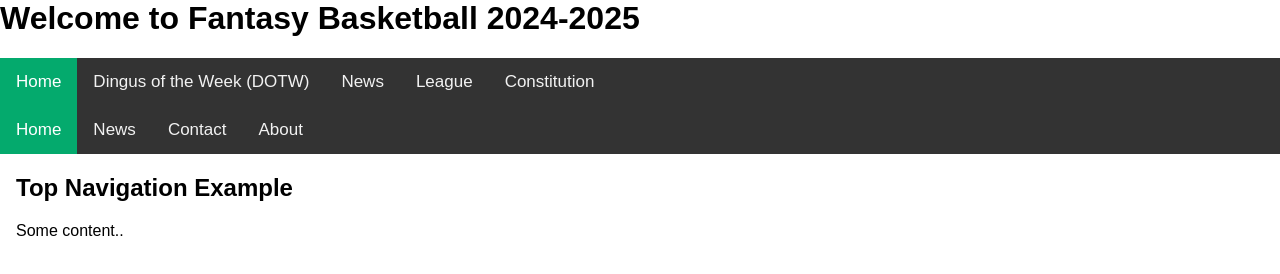
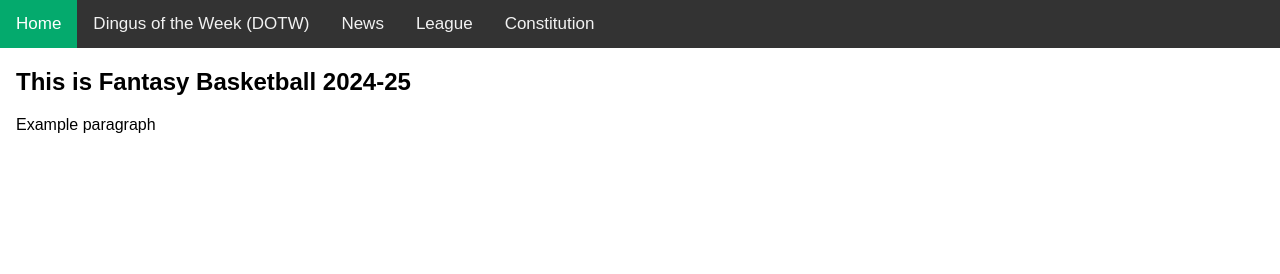
Before and after one commit to staurolites/buckets2024, a plain HTML site: page index.html in a window 1280 px wide. Drawn offline with Linux system fonts and the light colour scheme.

Commit message:
Update index.html to have acrtual nav

```diff
--- a/index.html
+++ b/index.html
@@ -1,13 +1,3 @@
-<h1>Welcome to Fantasy Basketball 2024-2025</h1>
-
-<div class="topnav">
-  <a class="active" href="#home">Home</a>
-  <a href="#dingus">Dingus of the Week (DOTW)</a>
-  <a href="#news">News</a>
-  <a href="#league">League</a>
-  <a href="#constitution">Constitution</a>
-</div>
-
 <head>
 <meta name="viewport" content="width=device-width, initial-scale=1">
 <style>
@@ -45,14 +35,15 @@ body {
 
 <div class="topnav">
   <a class="active" href="#home">Home</a>
+  <a href="#dingus">Dingus of the Week (DOTW)</a>
   <a href="#news">News</a>
-  <a href="#contact">Contact</a>
-  <a href="#about">About</a>
+  <a href="#league">League</a>
+  <a href="#constitution">Constitution</a>
 </div>
 
 <div style="padding-left:16px">
-  <h2>Top Navigation Example</h2>
-  <p>Some content..</p>
+  <h2>This is Fantasy Basketball 2024-25</h2>
+  <p>Example paragraph</p>
 </div>
 
 </body>
```
